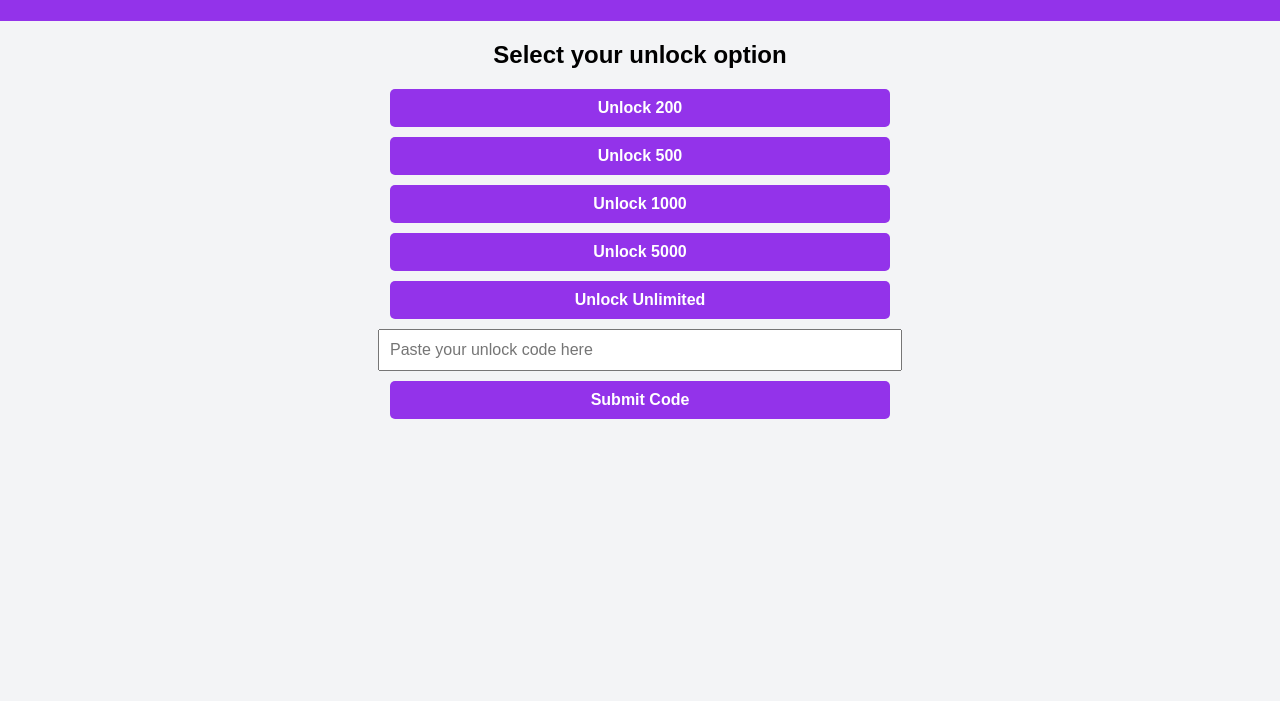
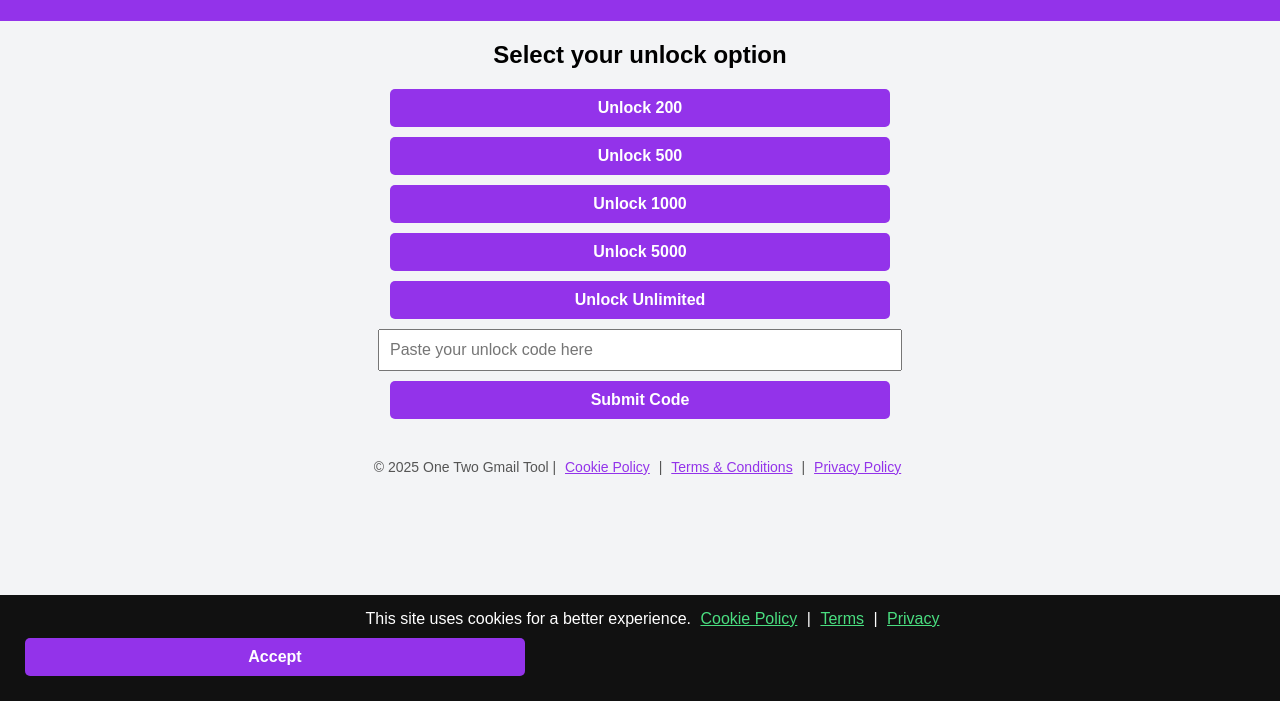
Before and after one commit to coinmaster202/new-improved-gmail-tool, a website: page public/index.html in a window 1280 px wide. Shown: the part 99-800 px from the top of the page. Drawn offline with Linux system fonts and the light colour scheme.

Commit message:
Update index.html

```diff
--- a/public/index.html
+++ b/public/index.html
@@ -70,6 +70,32 @@
       max-width: 500px;
       text-align: left;
     }
+    footer {
+      margin-top: 40px;
+      font-size: 14px;
+      color: #555;
+      padding-bottom: 40px;
+    }
+    footer a {
+      color: #9333ea;
+      text-decoration: underline;
+      margin: 0 5px;
+    }
+    .cookie-banner {
+      position: fixed;
+      bottom: 0;
+      width: 100%;
+      background: #111;
+      color: white;
+      text-align: center;
+      padding: 15px;
+      z-index: 999;
+    }
+    .cookie-banner a {
+      color: #4ade80;
+      text-decoration: underline;
+      margin: 0 5px;
+    }
     @keyframes fadeIn {
       from { opacity: 0; }
       to { opacity: 1; }
@@ -129,6 +155,44 @@
     </div>
   </div>
 
+  <!-- 🍪 Cookie Banner -->
+  <div class="cookie-banner" id="cookie-banner">
+    This site uses cookies for a better experience.
+    <a href="cookie.html">Cookie Policy</a> |
+    <a href="terms.html">Terms</a> |
+    <a href="privacy.html">Privacy</a>
+    <button onclick="acceptCookies()" style="margin-left: 10px;">Accept</button>
+  </div>
+
+  <!-- ⚖️ Footer -->
+  <footer>
+    &copy; 2025 One Two Gmail Tool |
+    <a href="cookie.html">Cookie Policy</a> |
+    <a href="terms.html">Terms & Conditions</a> |
+    <a href="privacy.html">Privacy Policy</a>
+  </footer>
+
+  <!-- 🍪 Cookie Script -->
+  <script>
+    function acceptCookies() {
+      document.getElementById("cookie-banner").style.display = "none";
+      localStorage.setItem("cookiesAccepted", "yes");
+    }
+    if (localStorage.getItem("cookiesAccepted") === "yes") {
+      document.getElementById("cookie-banner").style.display = "none";
+    }
+
+    // Tab switching
+    document.querySelectorAll(".tab").forEach(tab => {
+      tab.addEventListener("click", () => {
+        document.querySelectorAll(".tab").forEach(t => t.classList.remove("active"));
+        document.querySelectorAll(".section").forEach(s => s.classList.remove("active"));
+        tab.classList.add("active");
+        document.getElementById(tab.dataset.tab).classList.add("active");
+      });
+    });
+  </script>
+
   <script src="script.js"></script>
 </body>
 </html>
```
